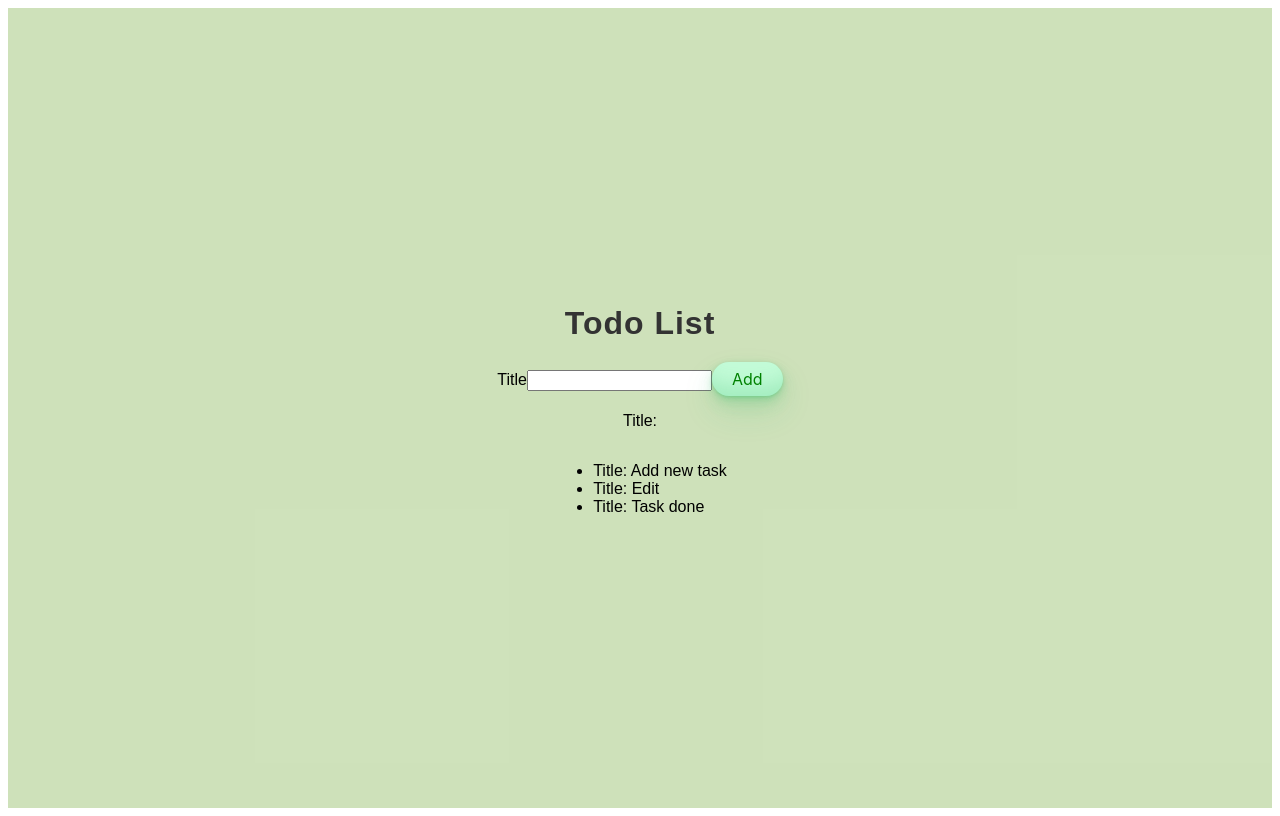
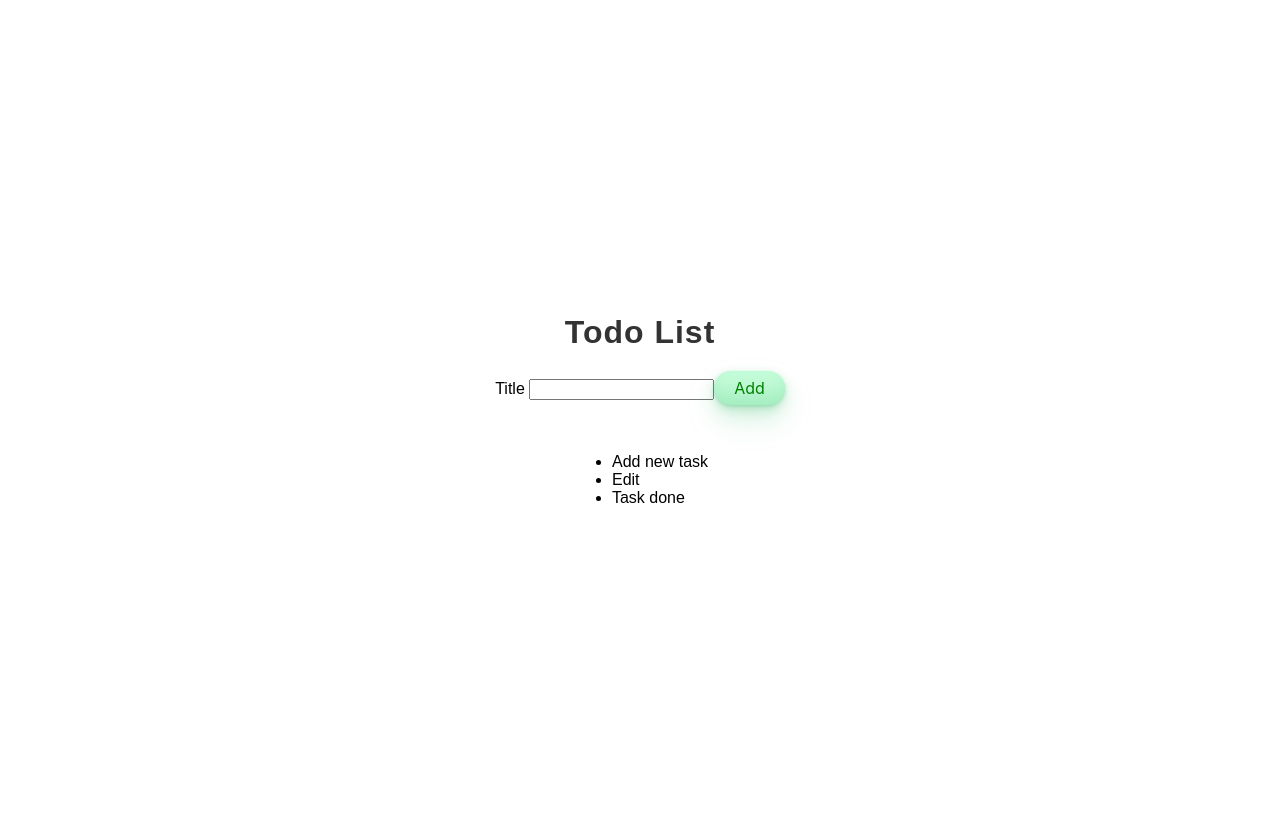
Before and after one commit to Cherrymood/react-todo, a React (Vite) app: page / in a window 1280 px wide. Built offline with nearby package versions, Linux system fonts and the light colour scheme.

Commit message:
Added fixes

```diff
--- a/src/AddTodoForm.jsx
+++ b/src/AddTodoForm.jsx
@@ -25,7 +25,7 @@ export default function AddTodoForm({ onAddTodo }) {
   return (
     <>
       <form onSubmit={handleAddTodo}>
-        <label htmlFor="todoTitle">Title</label>
+        <label htmlFor="todoTitle">Title </label>
 
         <input type="text" id="todoTitle" />
 
--- a/src/App.jsx
+++ b/src/App.jsx
@@ -24,7 +24,7 @@ export default function App() {
     <div className="app">
       <HeadingH1>Todo List</HeadingH1>
       <AddTodoForm onAddTodo={handleNewToDo} />
-      <p>Title: {newTodo.title} </p>
+      <p>{newTodo.title} </p>
       <TodoList todoList={todoList} />
     </div>
   );
--- a/src/TodoList.jsx
+++ b/src/TodoList.jsx
@@ -1,5 +1,5 @@
 import PropTypes from "prop-types";
-import ListItem from "./TodoListItem";
+import TodoListItem from "./TodoListItem";
 
 TodoList.propTypes = {
   todoList: PropTypes.arrayOf(
@@ -14,7 +14,7 @@ export default function TodoList({ todoList }) {
   return (
     <ul>
       {todoList.map((task) => (
-        <ListItem key={task.id}>Title: {task.title}</ListItem>
+        <TodoListItem key={task.id} title={task.title} />
       ))}
     </ul>
   );
--- a/src/TodoListItem.jsx
+++ b/src/TodoListItem.jsx
@@ -1,12 +1,12 @@
 import PropTypes from "prop-types";
 
-ListItem.propTypes = {
-  children: PropTypes.oneOfType([
+TodoListItem.propTypes = {
+  title: PropTypes.oneOfType([
     PropTypes.string,
     PropTypes.arrayOf(PropTypes.string),
   ]).isRequired,
 };
 
-export default function ListItem({ children }) {
-  return <li>{children}</li>;
+export default function TodoListItem({ title }) {
+  return <li>{title}</li>;
 }
--- a/src/index.css
+++ b/src/index.css
@@ -4,7 +4,6 @@
   align-items: center;
   justify-content: center;
   min-height: 100vh;
-  background-color: #b8d49bae;
   font-family: Arial, sans-serif;
 }
 
```
Also changed, not shown: eslint.config.js (+10 -8 lines).
